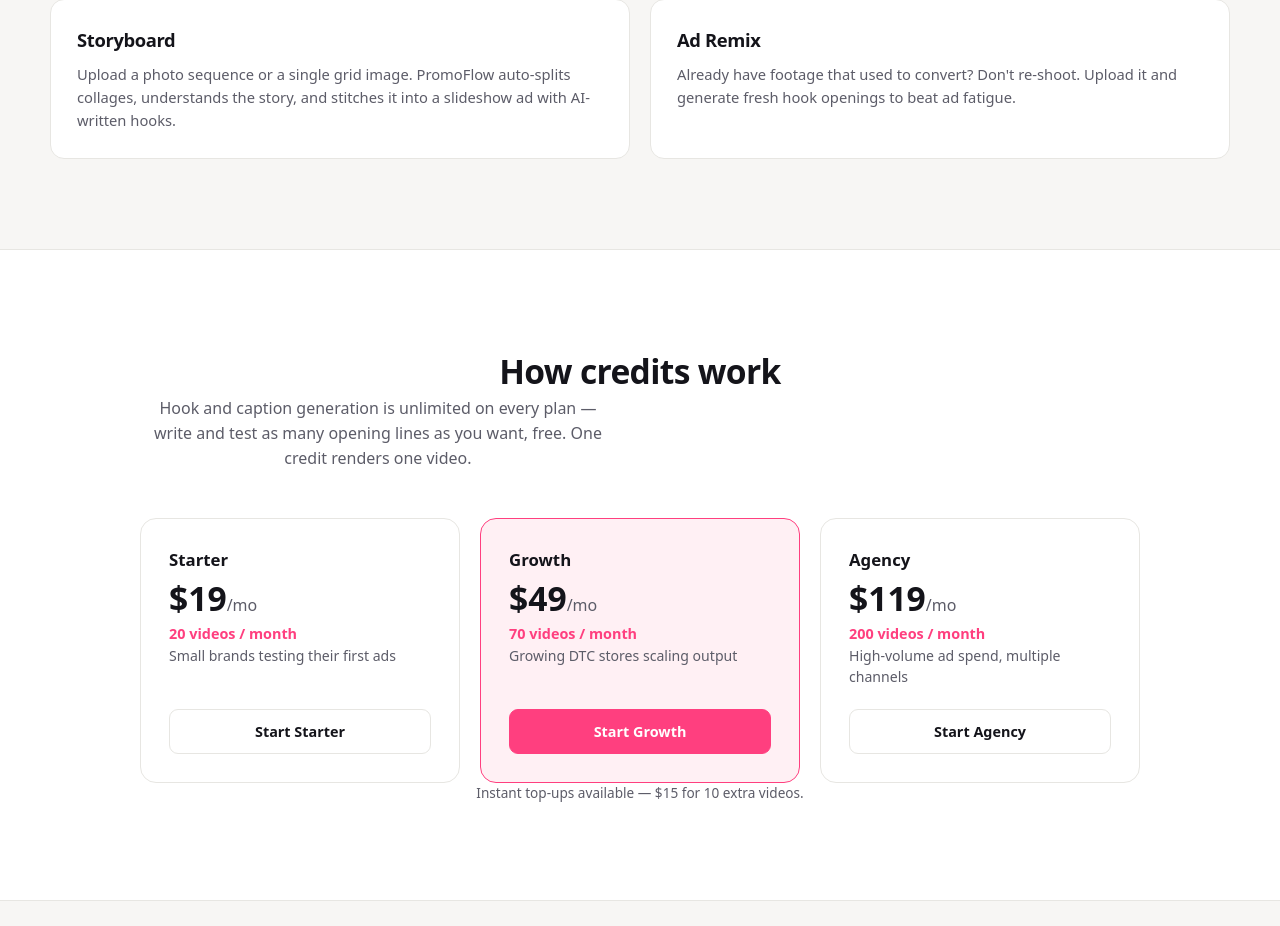
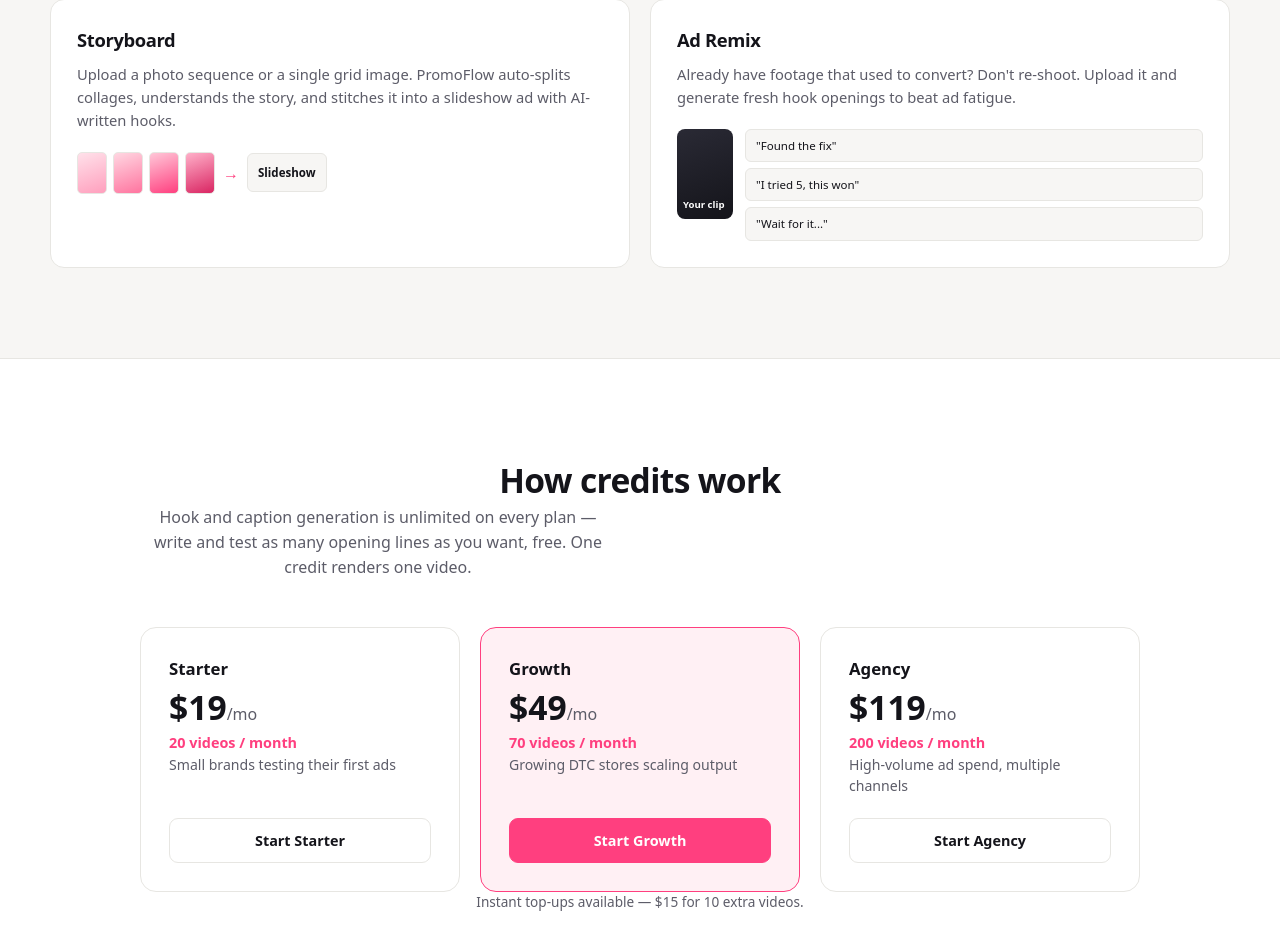
Before and after one commit to MUBAKA12/promoflow, a Next.js app: page / in a window 1280 px wide. Shown: the part 1293-2219 px from the top of the page. Built offline with nearby package versions, Linux system fonts and the light colour scheme; no server answers.

Commit message:
Add small visuals for Storyboard and Ad Remix cards

```diff
--- a/app/globals.css
+++ b/app/globals.css
@@ -417,6 +417,81 @@
   font-size: 0.92rem;
 }
 
+/* storyboard mini visual: photo strip -> output */
+.storyboard-strip {
+  margin-top: 20px;
+  display: flex;
+  align-items: center;
+  gap: 6px;
+}
+.sb-photo {
+  width: 30px;
+  height: 42px;
+  border-radius: 5px;
+  border: 1px solid var(--l-border);
+}
+.sb-1 {
+  background: linear-gradient(160deg, #ffe1ea, #ff9fbd);
+}
+.sb-2 {
+  background: linear-gradient(160deg, #ffd7e2, #ff749f);
+}
+.sb-3 {
+  background: linear-gradient(160deg, #ffc7d8, #ff3f7f);
+}
+.sb-4 {
+  background: linear-gradient(160deg, #ffb0c9, #d92562);
+}
+.sb-arrow {
+  color: var(--l-accent);
+  font-weight: 700;
+  margin: 0 2px;
+}
+.sb-output {
+  font-size: 0.72rem;
+  font-weight: 700;
+  color: var(--l-text);
+  background: var(--l-bg-alt);
+  border: 1px solid var(--l-border);
+  border-radius: 6px;
+  padding: 10px 10px;
+}
+
+/* ad remix mini visual: one clip, multiple hook variants */
+.remix-strip {
+  margin-top: 20px;
+  display: flex;
+  gap: 12px;
+  align-items: flex-start;
+}
+.remix-clip {
+  flex-shrink: 0;
+  width: 56px;
+  height: 90px;
+  border-radius: 8px;
+  background: linear-gradient(160deg, #2a2a35, #14141a);
+  color: white;
+  font-size: 0.6rem;
+  font-weight: 700;
+  display: flex;
+  align-items: flex-end;
+  padding: 6px;
+}
+.remix-hooks {
+  display: flex;
+  flex-direction: column;
+  gap: 6px;
+  flex: 1;
+}
+.remix-hook {
+  font-size: 0.72rem;
+  color: var(--l-text);
+  background: var(--l-bg-alt);
+  border: 1px solid var(--l-border);
+  border-radius: 6px;
+  padding: 7px 10px;
+}
+
 /* pricing */
 .pricing {
   padding: 96px 24px;
--- a/app/page.tsx
+++ b/app/page.tsx
@@ -118,6 +118,14 @@
                   collages, understands the story, and stitches it into a slideshow ad with
                   AI-written hooks.
                 </p>
+                <div className="storyboard-strip" aria-hidden="true">
+                  <span className="sb-photo sb-1" />
+                  <span className="sb-photo sb-2" />
+                  <span className="sb-photo sb-3" />
+                  <span className="sb-photo sb-4" />
+                  <span className="sb-arrow">→</span>
+                  <span className="sb-output">Slideshow</span>
+                </div>
               </div>
               <div className="secondary-engine">
                 <h3>Ad Remix</h3>
@@ -125,6 +133,14 @@
                   Already have footage that used to convert? Don&apos;t re-shoot. Upload it and
                   generate fresh hook openings to beat ad fatigue.
                 </p>
+                <div className="remix-strip" aria-hidden="true">
+                  <span className="remix-clip">Your clip</span>
+                  <div className="remix-hooks">
+                    <span className="remix-hook">&quot;Found the fix&quot;</span>
+                    <span className="remix-hook">&quot;I tried 5, this won&quot;</span>
+                    <span className="remix-hook">&quot;Wait for it...&quot;</span>
+                  </div>
+                </div>
               </div>
             </div>
           </div>
```
